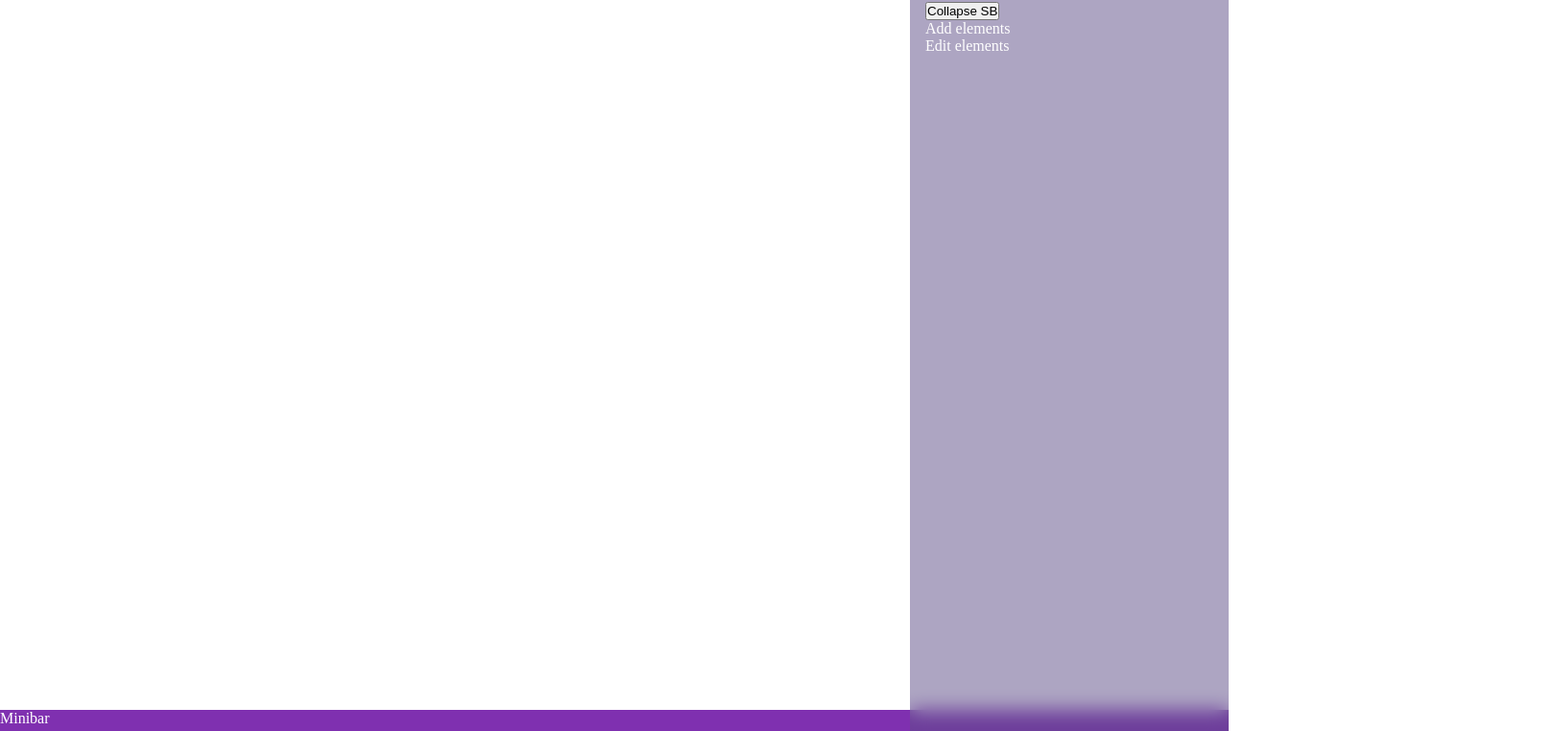
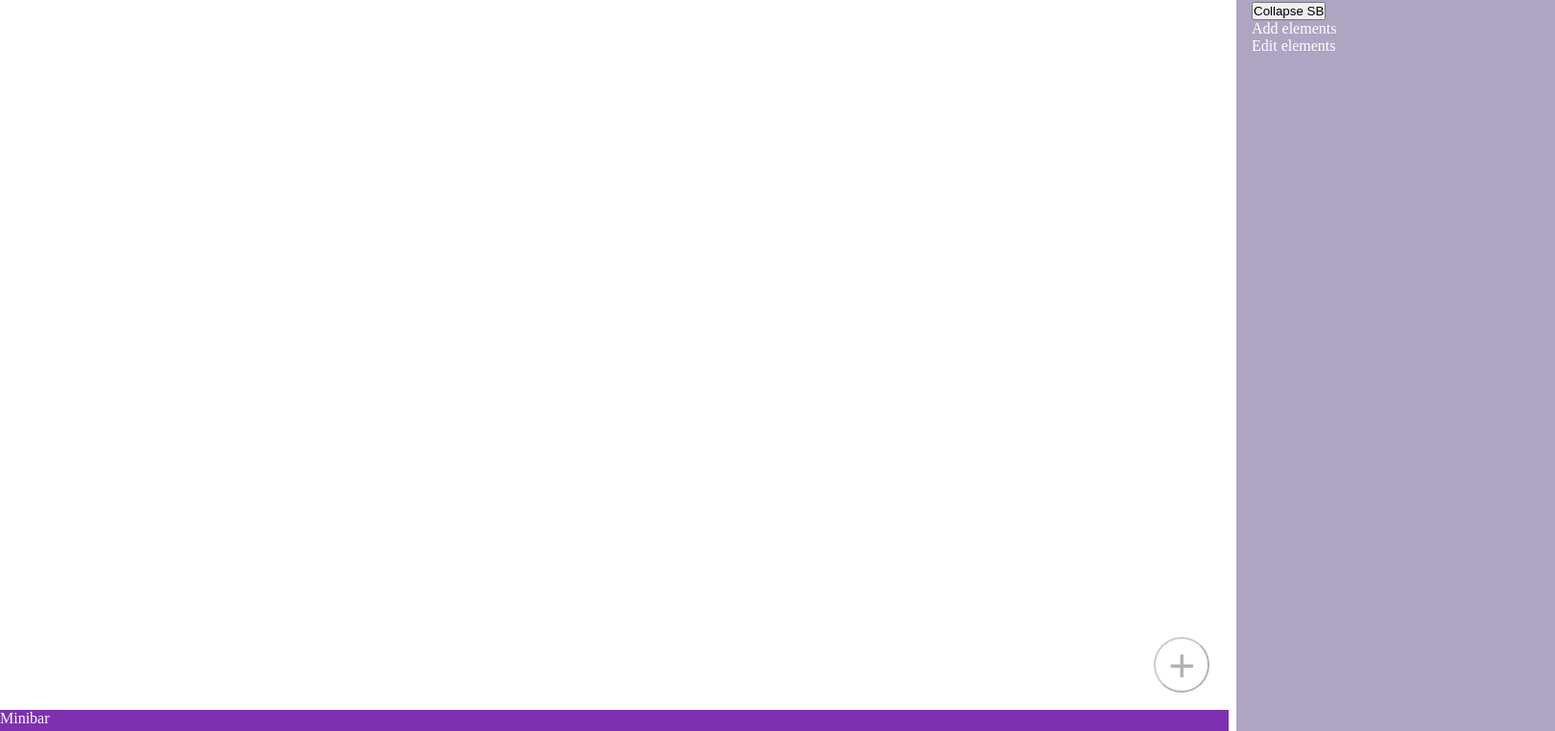
Before and after one commit to olekhshch/flowchart-app, a React (Create React App) app: page / in a window 1280 px wide. Shown: the part 38-800 px from the top of the page at 96% size, 1620 px wide, since content can reach past the window. Built offline with nearby package versions, Linux system fonts and the light colour scheme.

Commit message:
redux + collapsing SB

```diff
--- a/src/Sidebar.tsx
+++ b/src/Sidebar.tsx
@@ -1,21 +1,43 @@
 import React from "react";
 import styled from "styled-components";
+import { useSelector, useDispatch } from "react-redux";
+import type { RootState } from "./app/store";
+import { openSB, closeSB } from "./features/general/generalSlice";
 
 const Sidebar = () => {
+  const { isSBCollapsed } = useSelector((state: RootState) => state.general);
+  const dispatch = useDispatch();
+
+  if (isSBCollapsed) {
     return (
       <StyledSB>
-      <button>Collapse SB</button>
+        <div className="conteiner hide-animate">
+          <button onClick={() => dispatch(openSB())}>Collapse SB</button>
           <section>Add elements</section>
           <section>Edit elements</section>
+        </div>
+        <Button onClick={() => dispatch(openSB())}>+</Button>
+      </StyledSB>
+    );
+  }
+
+  return (
+    <StyledSB>
+      <div className="conteiner show-animate">
+        <button onClick={() => dispatch(closeSB())}>Collapse SB</button>
+        <section>Add elements</section>
+        <section>Edit elements</section>
+      </div>
     </StyledSB>
   );
 };
 
 const StyledSB = styled.aside`
+  .conteiner {
     padding: 40px 16px;
     position: absolute;
     z-index: 100;
-  width: 300px;
+    width: var(--sb-width);
     right: 0;
     top: 0;
     bottom: 0;
@@ -23,6 +45,61 @@ const StyledSB = styled.aside`
     background-color: var(--sb-bg);
     backdrop-filter: blur(10px);
     color: white;
+  }
+
+  @keyframes hide {
+    from {
+      right: 0;
+    }
+    to {
+      right: calc(-1 * var(--sb-width) - 40px);
+    }
+  }
+
+  @keyframes show {
+    from {
+      right: calc(-1 * var(--sb-width) - 40px);
+    }
+    to {
+      right: 0;
+    }
+  }
+
+  .hide-animate {
+    animation: hide 1s forwards;
+  }
+
+  .show-animate {
+    animation: show 1s forwards;
+  }
+`;
+
+const Button = styled.button`
+  position: absolute;
+  z-index: 100;
+  right: 20px;
+  bottom: 40px;
+  background: none;
+  width: 1.2em;
+  height: 1.2em;
+  font-size: 48px;
+  opacity: 0;
+  cursor: pointer;
+  border-radius: 50%;
+  animation: btnAppear 0.6s 0.8s forwards;
+
+  @keyframes btnAppear {
+    from {
+      opacity: 0;
+    }
+    to {
+      opacity: 0.3;
+    }
+  }
+
+  :hover {
+    animation: from50to100opacity 0.4s forwards;
+  }
 `;
 
 export default Sidebar;
--- a/src/app.css
+++ b/src/app.css
@@ -4,9 +4,30 @@
 }
 
 :root {
+    --sb-width: 300px;
+
     --main: rgb(127, 48, 176);
     --sb-bg: rgb(93, 77, 134, 0.5);
 }
+
+html {
+    overflow: hidden;
+}
+
 .flex {
     display: flex;
 }
+
+.flex-col {
+    display: flex;
+    flex-direction: column;
+}
+
+@keyframes from50to100opacity {
+    from {
+        opacity: 0.5;
+    }
+    to {
+        opacity: 1;
+    }
+}
--- /dev/null
+++ b/src/app/store.ts
@@ -0,0 +1,10 @@
+import { configureStore } from "@reduxjs/toolkit";
+import generalReducer from "../features/general/generalSlice";
+
+export const store = configureStore({
+  reducer: {
+    general: generalReducer,
+  },
+});
+
+export type RootState = ReturnType<typeof store.getState>;
--- /dev/null
+++ b/src/features/general/generalSlice.ts
@@ -0,0 +1,23 @@
+import { createSlice } from "@reduxjs/toolkit";
+import { initialState } from "./initialState";
+
+export interface GeneralSettingsState {
+  isSBCollapsed: boolean;
+}
+
+export const generalSlice = createSlice({
+  name: "general",
+  initialState: initialState,
+  reducers: {
+    openSB: (state) => {
+      state.isSBCollapsed = false;
+    },
+    closeSB: (state) => {
+      state.isSBCollapsed = true;
+    },
+  },
+});
+
+export default generalSlice.reducer;
+
+export const { openSB, closeSB } = generalSlice.actions;
--- /dev/null
+++ b/src/features/general/initialState.ts
@@ -0,0 +1,5 @@
+import { GeneralSettingsState } from "./generalSlice";
+
+export const initialState: GeneralSettingsState = {
+  isSBCollapsed: true,
+};
--- a/src/index.tsx
+++ b/src/index.tsx
@@ -1,11 +1,13 @@
 import React from "react";
 import { createRoot } from "react-dom/client";
 import App from "./App";
+import { Provider } from "react-redux";
+import { store } from "./app/store";
 
 const root = createRoot(document.getElementById("root")!);
 
 root.render(
-  <>
+  <Provider store={store}>
     <App />
-  </>
+  </Provider>
 );
```
Lines whose indentation alone changed are shown as unchanged.
